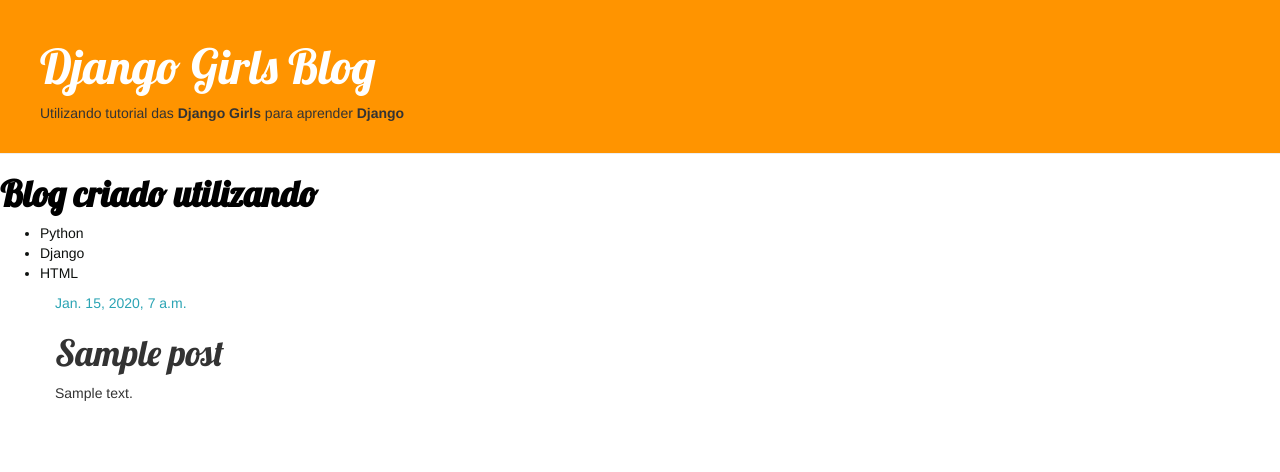
After one commit to ThiagoOliveira001/my-first-blog, a Django app: page /post/1/ in a window 1280 px wide. The commit adds this page. Shown: the top 472 px of the page. Run offline with Django 3.2, Linux system fonts and the light colour scheme; tables that the repository leaves empty hold one stand-in row (values such as "Sample post"); some libraries are stand-ins or nearby versions.

Commit message:
criando post_detail

```diff
--- a/blog/static/css/blog.css
+++ b/blog/static/css/blog.css
@@ -44,3 +44,11 @@
 .post h1 a, .post h1 a:visited {
     color: #000000;
 }
+
+.infodev h1{
+    color: #000000;
+}
+
+.infodev li{
+    color: #0E110F
+}
--- /dev/null
+++ b/blog/templates/blog/base.html
@@ -0,0 +1,34 @@
+{% load staticfiles %}
+<!DOCTYPE html>
+<html lang="en">
+<head>
+    <meta charset="UTF-8">
+    <meta name="viewport" content="width=device-width, initial-scale=1.0">
+    <meta http-equiv="X-UA-Compatible" content="ie=edge">
+    <link rel="stylesheet" href="//maxcdn.bootstrapcdn.com/bootstrap/3.2.0/css/bootstrap.min.css">
+    <link rel="stylesheet" href="//maxcdn.bootstrapcdn.com/bootstrap/3.2.0/css/bootstrap-theme.min.css">
+    <link href="//fonts.googleapis.com/css?family=Lobster&subset=latin,latin-ext" rel="stylesheet" type="text/css">
+    <link rel="stylesheet" href="{% static 'css/blog.css' %}">
+    <title>Home</title>
+</head>
+<body>
+    <div class="page-header">
+        <h1><a href="https://djangogirls.org">Django Girls Blog</a></h1>
+        <p>Utilizando tutorial das <strong>Django Girls</strong> para aprender
+        <strong>Django</strong>
+        </p>
+    </div>
+    <div class="infodev">
+        <h1><strong>Blog criado utilizando</strong></h1>
+        <ul><li>Python</li><li>Django</li><li>HTML</li></ul>
+    </div>
+    <div class="content container">
+        <div class="row">
+            <div class="col-md-8">
+            {% block content %}
+            {% endblock %}
+            </div>
+        </div>
+    </div>
+</body>
+</html>
--- /dev/null
+++ b/blog/templates/blog/post_detail.html
@@ -0,0 +1,13 @@
+{% extends 'blog/base.html' %}
+
+{% block content %}
+    <div class="post">
+        {% if post.published_date %}
+            <div class="date">
+                {{ post.published_date }}
+            </div>
+        {% endif %}
+        <h1>{{ post.title }}</h1>
+        <p>{{ post.text|linebreaksbr }}</p>
+    </div>
+{% endblock %}
--- a/blog/urls.py
+++ b/blog/urls.py
@@ -3,4 +3,5 @@
 
 urlpatterns = [
     url(r'^$', views.post_list, name='post_list'),
+    url(r'^post/(?P<pk>[0-9]+)/$', views.post_detail, name='post_detail'),
 ]
--- a/blog/views.py
+++ b/blog/views.py
@@ -1,4 +1,4 @@
-from django.shortcuts import render
+from django.shortcuts import render, get_object_or_404
 from .models import Post
 from django.utils import timezone
 
@@ -7,3 +7,7 @@
 def post_list(request):
     posts = Post.objects.filter(published_date__lte=timezone.now()).order_by('published_date')
     return render(request, 'blog/post_list.html', {'posts': posts})
+
+def post_detail(request,pk):
+    post = get_object_or_404(Post,pk=pk)
+    return render(request, 'blog/post_detail.html', {'post': post})
```
Also changed, not shown: blog/templates/blog/post_list.html (+5 -33 lines).
